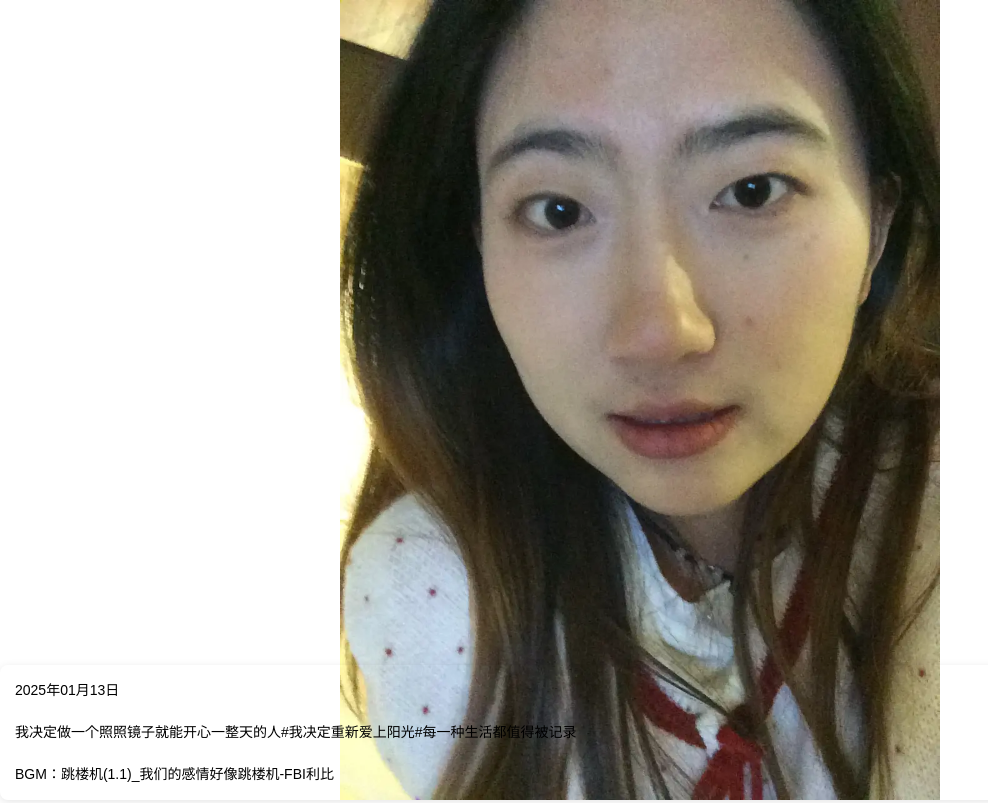
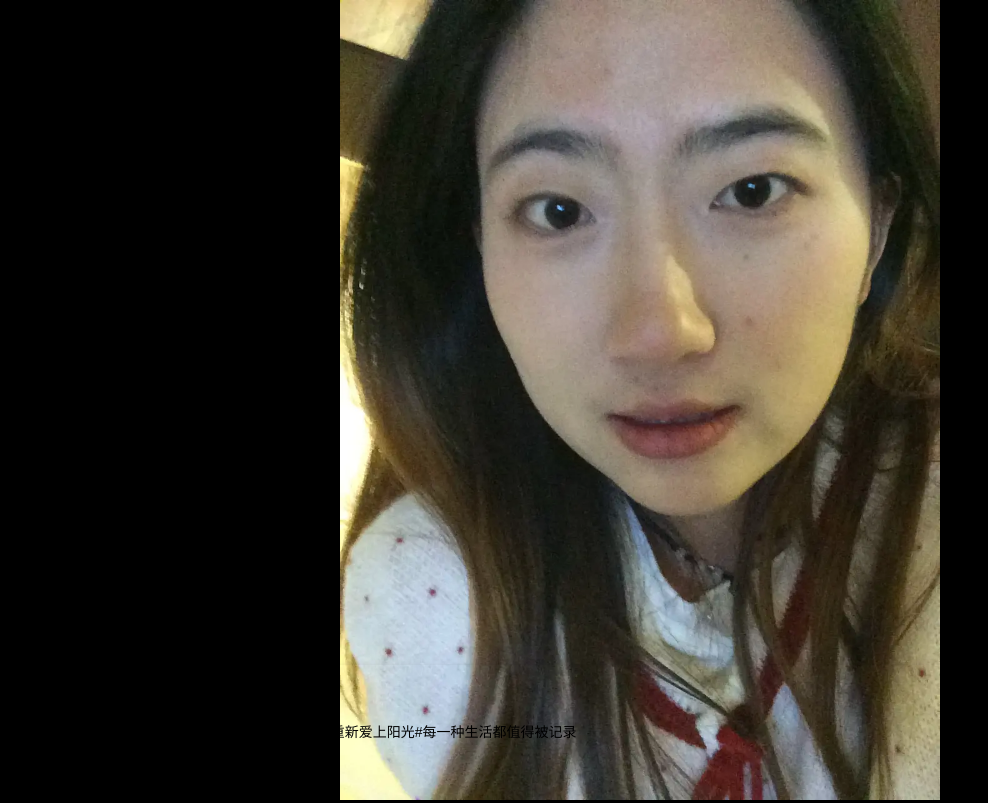
Before and after one commit to csyan03/dk, a plain HTML site: page index.html in a window 1280 px wide. Shown: the top 803 px of the page, without its empty margins (0-988 px from the left). Drawn offline with Linux system fonts and the light colour scheme.

Commit message:
Update index.html

```diff
--- a/index.html
+++ b/index.html
@@ -15,6 +15,7 @@
         body {
             overflow: hidden;
             font-family: Arial, sans-serif;
+            background-color: #000000; /* 新增背景色设置 */
         }
 
         .container {
```
